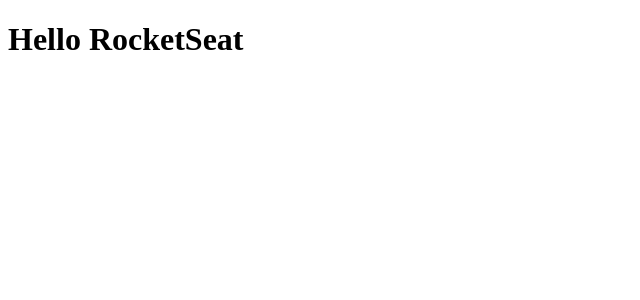
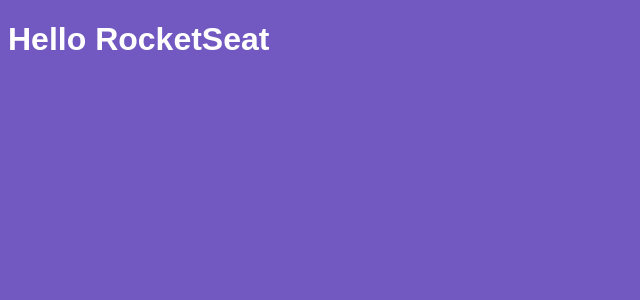
Before and after one commit to MayconRRibeiro/GoReact-7.0, a React app: page / in a window 1280 px wide. Shown: the top 300 px of the page, without its empty margins (0-640 px from the left). Built offline with nearby package versions, Linux system fonts and the light colour scheme.

Commit message:
Importando CSS

```diff
--- a/package.json
+++ b/package.json
@@ -13,6 +13,8 @@
     "@babel/preset-env": "^7.5.5",
     "@babel/preset-react": "^7.0.0",
     "babel-loader": "^8.0.6",
+    "css-loader": "^3.2.0",
+    "style-loader": "^1.0.0",
     "webpack": "^4.39.3",
     "webpack-cli": "^3.3.7",
     "webpack-dev-server": "^3.8.0"
--- /dev/null
+++ b/src/App.css
@@ -0,0 +1,5 @@
+body {
+  background: #7159c1;
+  color: #fff;
+  font-family: Arial, Helvetica, sans-serif;
+}
--- a/src/App.js
+++ b/src/App.js
@@ -1,4 +1,6 @@
 import React from "react";
+
+import "./App.css";
 
 function App() {
   return <h1>Hello RocketSeat</h1>;
--- a/webpack.config.js
+++ b/webpack.config.js
@@ -17,6 +17,10 @@
         use: {
           loader: "babel-loader"
         }
+      },
+      {
+        test: /\.css$/,
+        use: [{ loader: "style-loader" }, { loader: "css-loader" }]
       }
     ]
   }
```
Also changed, not shown: 1 other file (tests, documents, lock files or other folders).
